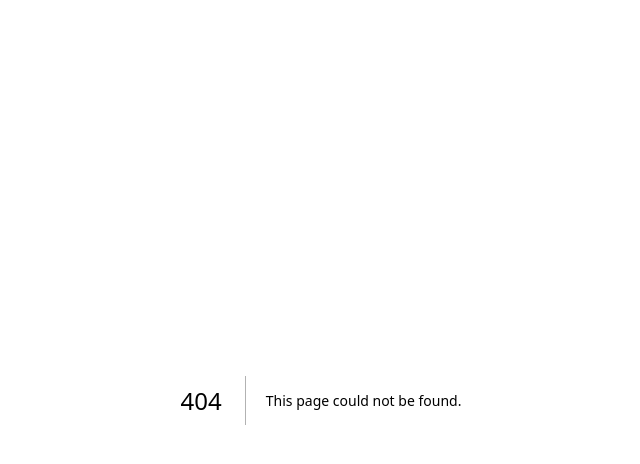
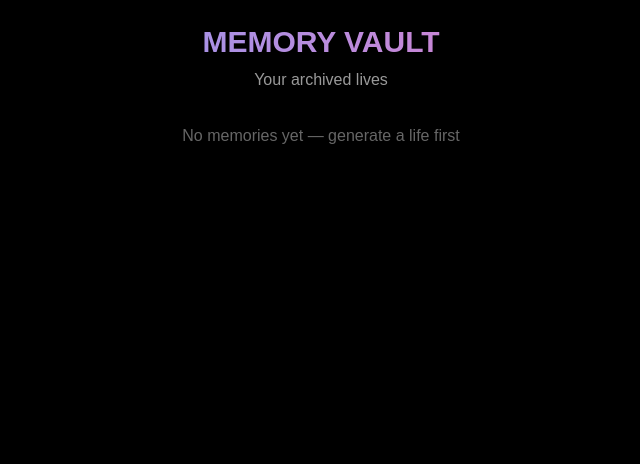
Before and after one commit to ashokaurovindomohanty-hub/ai-life-replay, a Next.js app: page /memory-vault in a window 1280 px wide. Before the commit this address had no page. Shown: the top 464 px of the page, without its empty margins (319-959 px from the left). Built offline with nearby package versions, Linux system fonts and the light colour scheme.

Commit message:
add memory vault

```diff
--- /dev/null
+++ b/app/memory-vault/page.tsx
@@ -0,0 +1,24 @@
+"use client";
+import { useEffect, useState } from "react";
+export default function MemoryVault(){
+  const [memories,setMemories]=useState<any[]>([]);
+  useEffect(()=>{
+    const data = JSON.parse(localStorage.getItem('memories')||"[]");
+    setMemories(data);
+  },[]);
+  return (
+    <main className="min-h-screen bg-black text-white p-6">
+      <h1 className="text-3xl font-black text-center bg-gradient-to-r from-blue-400 to-pink-400 bg-clip-text text-transparent">MEMORY VAULT</h1>
+      <p className="text-center text-white/60 mt-2">Your archived lives</p>
+      <div className="grid grid-cols-1 md:grid-cols-3 gap-4 mt-8">
+        {memories.length===0 ? <p className="col-span-3 text-center text-white/40">No memories yet — generate a life first</p> :
+        memories.map((m,i)=>(
+          <div key={i} className="bg-white/10 backdrop-blur border border-white/20 rounded-xl p-4">
+            <p className="text-sm text-white/80 line-clamp-3">{m.text || m.memory || "Life "+(i+1)}</p>
+            <p className="text-xs text-white/40 mt-2">{m.date || ""}</p>
+          </div>
+        ))}
+      </div>
+    </main>
+  )
+}
```
